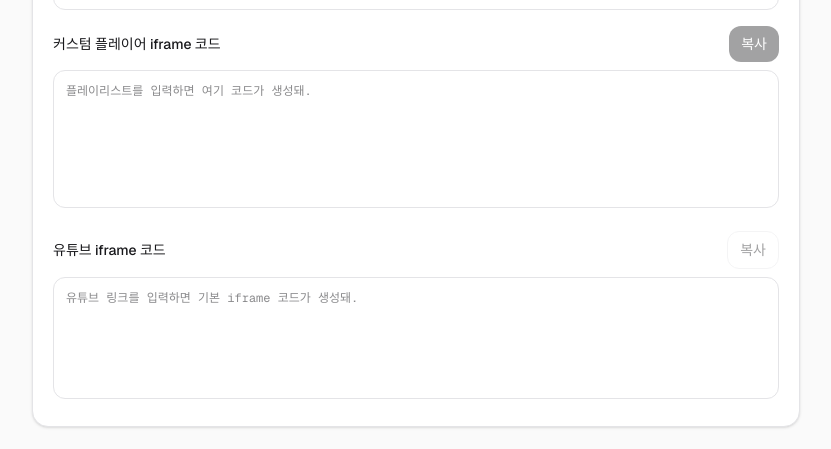
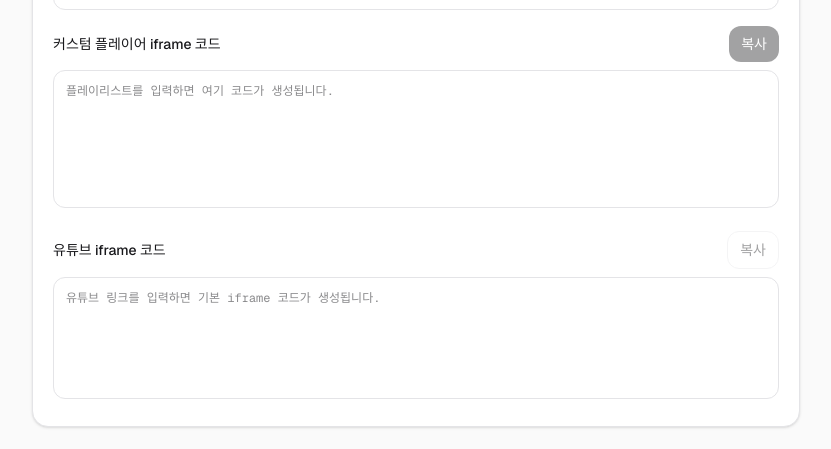
Before and after one commit to googoo81/notion_embed-playlist, a Next.js app: page / in a window 1280 px wide. Shown: the part 643-1092 px from the top of the page, without its empty margins (224-1055 px from the left). Built offline with nearby package versions, Linux system fonts and the light colour scheme.

Commit message:
edit site inner comment

```diff
--- a/app/home-page.tsx
+++ b/app/home-page.tsx
@@ -238,7 +238,7 @@ export default function HomePage() {
               readOnly
               rows={7}
               className="mt-2 w-full resize-none rounded-xl border border-zinc-200 bg-white p-3 text-xs font-mono outline-none dark:border-zinc-800 dark:bg-black"
-              placeholder="플레이리스트를 입력하면 여기 코드가 생성돼."
+              placeholder="플레이리스트를 입력하면 여기 코드가 생성됩니다."
             />
           </div>
 
@@ -259,7 +259,7 @@ export default function HomePage() {
               readOnly
               rows={6}
               className="mt-2 w-full resize-none rounded-xl border border-zinc-200 bg-white p-3 text-xs font-mono outline-none dark:border-zinc-800 dark:bg-black"
-              placeholder="유튜브 링크를 입력하면 기본 iframe 코드가 생성돼."
+              placeholder="유튜브 링크를 입력하면 기본 iframe 코드가 생성됩니다."
             />
           </div>
         </section>
```
